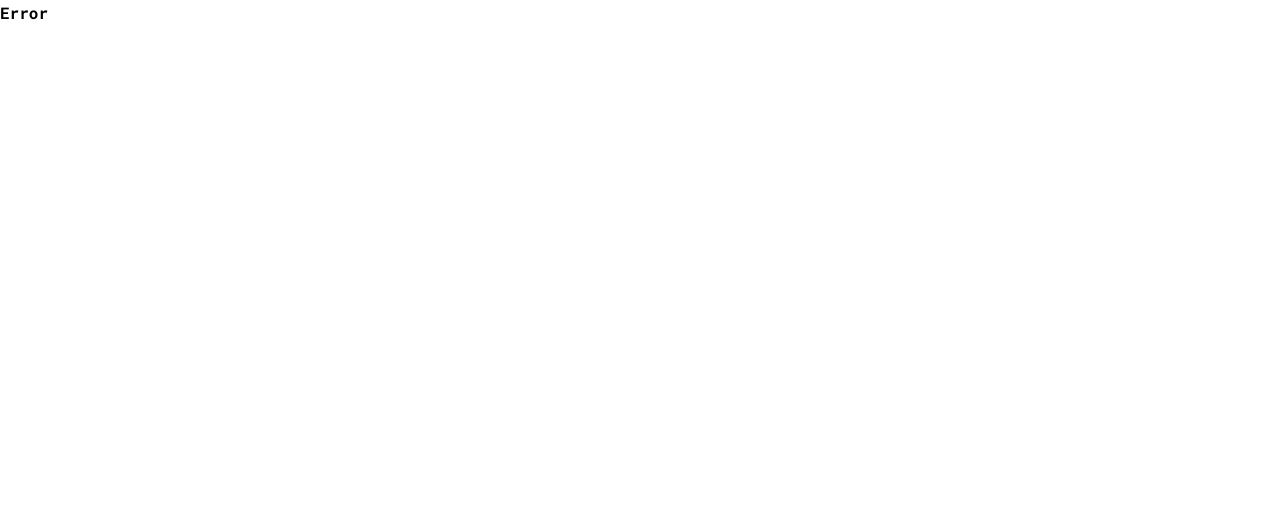
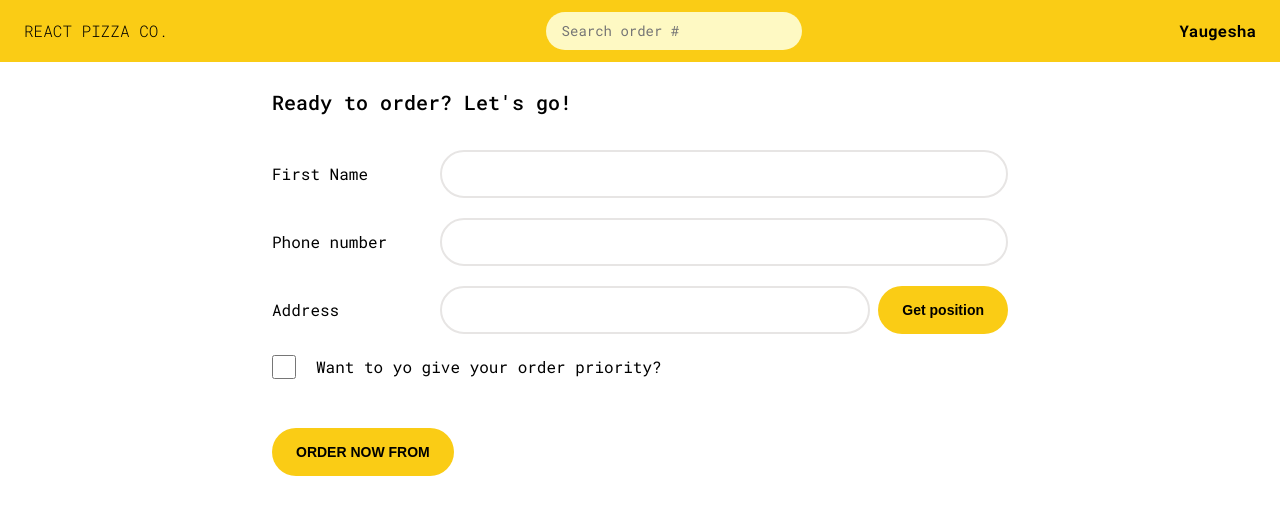
Before and after one commit to Yaugesha/React-pizza, a React (Vite) app: page /order/new in a window 1280 px wide. Before the commit this address had no page. Shown: the top 514 px of the page. Built offline with nearby package versions, Linux system fonts and the light colour scheme.

Commit message:
feat: added layout of new order page

```diff
--- a/src/App.tsx
+++ b/src/App.tsx
@@ -4,6 +4,7 @@ import AppLayout from "./ui/AppLayout";
 import Error from "./ui/Error";
 import Menu from "./features/menu/Menu";
 import Cart from "./features/cart/Cart";
+import CreateOrder from "./features/order/CreateOrder";
 
 function App() {
   const router = createBrowserRouter([
@@ -24,6 +25,10 @@ function App() {
           path: "/cart",
           element: <Cart />,
         },
+        {
+          path: "/order",
+          children: [{ path: "new", element: <CreateOrder /> }],
+        },
       ],
     },
   ]);
--- /dev/null
+++ b/src/features/order/CreateOrder.tsx
@@ -0,0 +1,63 @@
+import { Form } from "react-router-dom";
+import Button from "../../ui/button";
+import "./createOrder.scss";
+
+function CreateOrder() {
+  return (
+    <div className="form">
+      <p className="form__header">Ready to order? Let's go!</p>
+      <Form>
+        <div className="form-field">
+          <label className="form-field__label" htmlFor="first-name">
+            First Name
+          </label>
+          <input
+            className="form-field__input"
+            type="text"
+            name="first-name"
+            required
+          />
+        </div>
+        <div className="form-field">
+          <label className="form-field__label" htmlFor="phone-number">
+            Phone number
+          </label>
+          <input
+            className="form-field__input"
+            type="text"
+            name="phone-number"
+            required
+          />
+        </div>
+        <div className="form-field">
+          <label className="form-field__label" htmlFor="adress">
+            Address
+          </label>
+          <input
+            className="form-field__input"
+            type="text"
+            name="adress"
+            required
+          />
+          <Button text="Get position" />
+        </div>
+        <div
+          className="form-field"
+          style={{ marginBottom: "48px", gap: "20px" }}
+        >
+          <input
+            className="form-field__checkbox"
+            type="checkbox"
+            name="priority"
+          />
+          <label className="form-field__label_checkbox" htmlFor="priority">
+            Want to yo give your order priority?
+          </label>
+        </div>
+        <Button text="ORDER NOW FROM" />
+      </Form>
+    </div>
+  );
+}
+
+export default CreateOrder;
--- /dev/null
+++ b/src/features/order/createOrder.scss
@@ -0,0 +1,45 @@
+.form {
+  padding: 24px 16px;
+
+  &__header {
+    font-size: 20px;
+    font-weight: 500;
+    margin-bottom: 32px;
+  }
+}
+
+.form-field {
+  display: flex;
+  flex-direction: column;
+  gap: 8px;
+  margin-bottom: 20px;
+
+  @media (min-width: 640px) {
+    flex-direction: row;
+    align-items: center;
+  }
+
+  &__label {
+    font-size: 16px;
+    font-weight: 400;
+
+    &_checkbox {
+      font-size: 16px;
+      font-weight: 400;
+    }
+
+    @media (min-width: 640px) {
+      flex-basis: 10rem;
+    }
+  }
+
+  &__input {
+    flex-grow: 1;
+  }
+
+  &__checkbox {
+    width: 24px;
+    height: 24px;
+    accent-color: #facc15;
+  }
+}
--- a/src/style.scss
+++ b/src/style.scss
@@ -22,7 +22,6 @@ label {
 
 input,
 textarea {
-  width: 100%;
   font-family: inherit;
   font-size: 0.875rem;
   color: #57534e;
@@ -30,7 +29,6 @@ textarea {
   border: 2px solid #e7e5e4;
   border-radius: 1000px;
   padding: 12px 24px;
-  transition: all 300ms;
 }
 
 input:focus {
```
